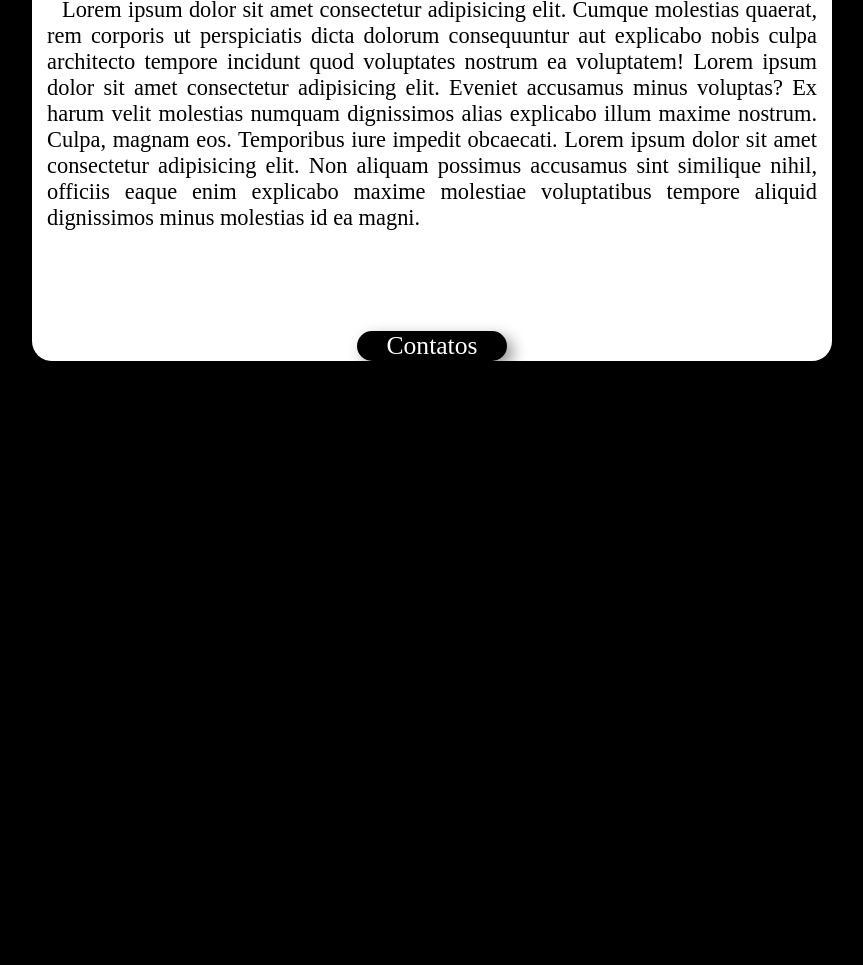
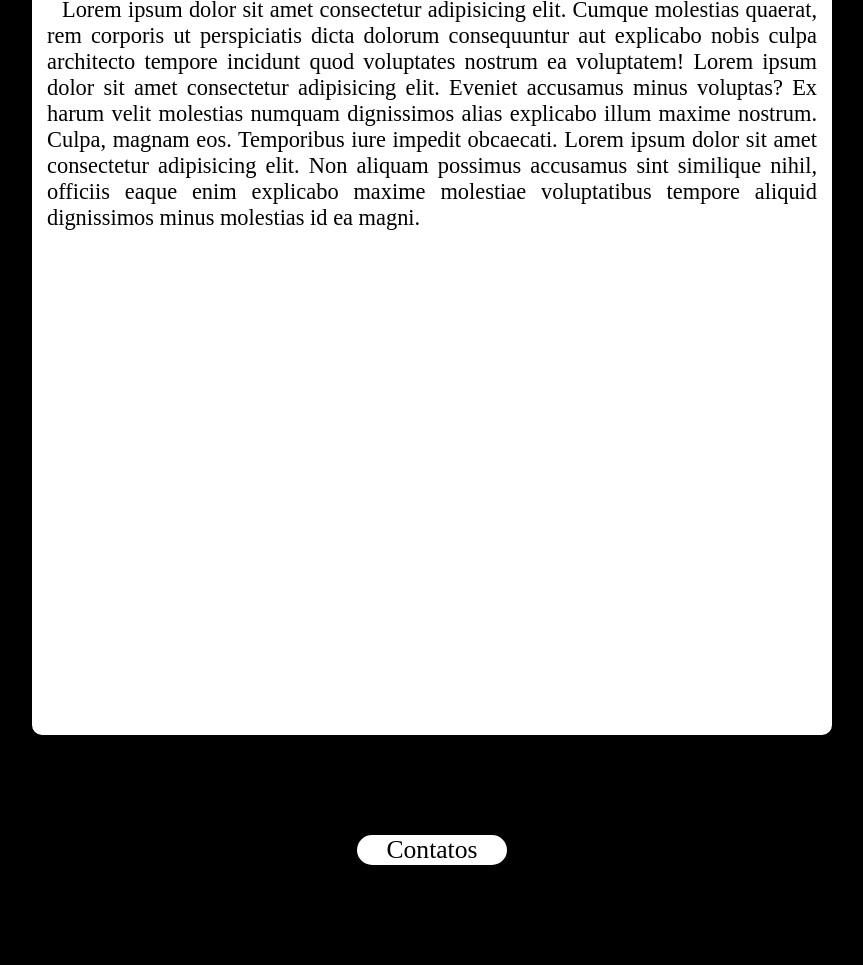
Before and after one commit to LinikerBraz/Falcudade, a plain HTML site: page projeto-fazsite/index.html in a window 1280 px wide. Shown: the part 150-1115 px from the top of the page, without its empty margins (208-1071 px from the left). Before the commit the page ends 800 px from the top, so only its background shows below. Drawn offline with Linux system fonts and the light colour scheme.

Commit message:
Algumas atualizações

```diff
--- a/projeto-fazsite/index.html
+++ b/projeto-fazsite/index.html
@@ -18,9 +18,9 @@
             <h2>Introdução da empresa</h2>
             <p>Lorem ipsum dolor sit amet consectetur adipisicing elit. Cumque molestias quaerat, rem corporis ut perspiciatis dicta dolorum consequuntur aut explicabo nobis culpa architecto tempore incidunt quod voluptates nostrum ea voluptatem! Lorem ipsum dolor sit amet consectetur adipisicing elit. Eveniet accusamus minus voluptas? Ex harum velit molestias numquam dignissimos alias explicabo illum maxime nostrum. Culpa, magnam eos. Temporibus iure impedit obcaecati. Lorem ipsum dolor sit amet consectetur adipisicing elit. Non aliquam possimus accusamus sint similique nihil, officiis eaque enim explicabo maxime molestiae voluptatibus tempore aliquid dignissimos minus molestias id ea magni.</p>
         </section>
-        <div>
-            <a href="#" class="ctt">Contatos</a>
-        </div>
     </main>
+    <div>
+        <a href="#" class="ctt">Contatos</a>
+    </div>
 </body>
 </html>
--- a/projeto-fazsite/style.css
+++ b/projeto-fazsite/style.css
@@ -23,8 +23,9 @@ nav h1{
 
 main{
     background-color: white;
-    border-radius: 20px;
+    border-radius: 10px;
     margin: auto;
+    height: 100vh;
     max-width: 800px;
     min-width: 400px;
 }
@@ -49,7 +50,7 @@ main h2{
 }
 
 div{
-    background-color: black;
+    background-color: white;
     text-align: center;
     width: 150px;
     margin: 100px auto;
@@ -58,7 +59,7 @@ div{
 }
 
 .ctt{
-    color: white;
+    color: black;
     text-decoration: none;
     font-size: 1.6em;
 }
```
